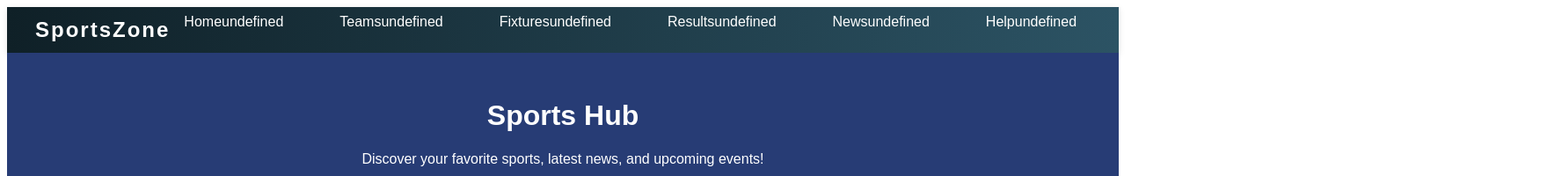
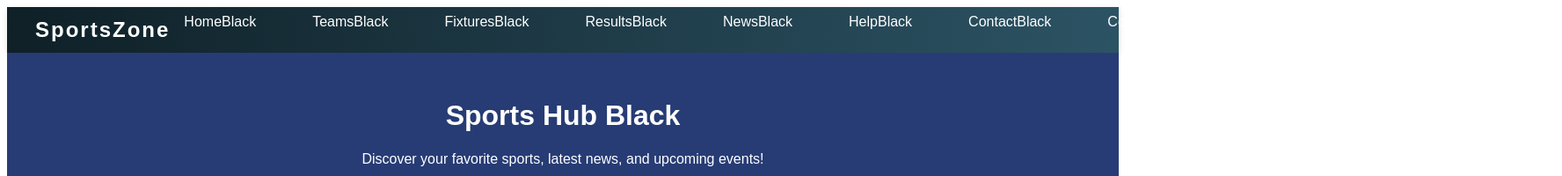
Before and after one commit to MRBASSX/ReactApp2, a React (Vite) app: page / in a window 1280 px wide. Shown: the top 200 px of the page at 88% size, 1776 px wide, since content can reach past the window. Built offline with nearby package versions, Linux system fonts and the light colour scheme.

Commit message:
uupdated

```diff
--- a/src/App.jsx
+++ b/src/App.jsx
@@ -1,10 +1,10 @@
-
+import React, { createContext, useContext, useState } from "react";
 import reactLogo from './assets/react.svg'
 import viteLogo from '/vite.svg'
 import './static/css/App.css'
-import {SendButton1} from './components/SendButton'
+import { SendButton1 } from './components/SendButton'
 import Navbar from './components/Navbar'
-import { BrowserRouter as Router,Routes,Route } from 'react-router-dom'
+import { BrowserRouter as Router, Routes, Route } from 'react-router-dom'
 import Home from './pages/Home'
 import Contact from './pages/Contact'
 import PageNotFound from './pages/PageNotFound'
@@ -15,7 +15,7 @@ import CounterPage from './pages/CounterPage'
 import ContactPage from './pages/ContactPage'
 
 
-
+export const ThemeContext = createContext("light");
 
 function App() {
 
@@ -25,28 +25,30 @@ function App() {
 
   return (
     <>
-      <Navbar/>
 
 
 
+      <ThemeContext.Provider value={"Black"}>
+        <Navbar />
 
-      <Router>
 
-        <Routes>
+        <Router>
 
-          <Route path='/' element={<Home/>} />
-          <Route path='/contact' element={<Contact/>}/>
-          <Route path='*' element={<PageNotFound/>}/>
-          <Route path='/about' element={<About/>} />
-          <Route path='/services' element={<Services/>} />
-          <Route path='/count'  element={<CounterPage/>}/>
-          <Route path='/help'  element={<ContactPage/>}/>
+          <Routes>
 
-        </Routes>
+            <Route path='/' element={<Home />} />
+            <Route path='/contact' element={<Contact />} />
+            <Route path='*' element={<PageNotFound />} />
+            <Route path='/about' element={<About />} />
+            <Route path='/services' element={<Services />} />
+            <Route path='/count' element={<CounterPage />} />
+            <Route path='/help' element={<ContactPage />} />
 
-      </Router>
-      <Footer/>
+          </Routes>
 
+        </Router>
+        <Footer />
+      </ThemeContext.Provider>
     </>
   )
 }
--- a/src/components/Navbar.jsx
+++ b/src/components/Navbar.jsx
@@ -1,6 +1,6 @@
 import React, { useContext, useState } from "react";
 import LoadingAnimation from "../components/LoadingAnimation";
-import ThemeContext from '../pages/Home.jsx'
+import {ThemeContext} from '../App.jsx'
 
 
 
@@ -27,7 +27,7 @@ const navItems = [
 const Navbar = () => {
 
 
-  const theme = useContext(ThemeContext);
+  const test = useContext(ThemeContext);
 
 
 
@@ -78,7 +78,7 @@ const Navbar = () => {
             onMouseOver={e => e.currentTarget.style.background = "#1e3c72"}
             onMouseOut={e => e.currentTarget.style.background = "transparent"}
           >
-            {item.name + theme}
+            {item.name + test}
           </a>
         </li>
       ))}
--- a/src/pages/Home.jsx
+++ b/src/pages/Home.jsx
@@ -1,7 +1,6 @@
-import { createContext, useState } from 'react'
+import { useContext, useState } from 'react'
 import { Box } from "../components/Box";
-import Navbar from '../components/Navbar';
-
+import { ThemeContext } from '../App.jsx';
 
 
 
@@ -32,15 +31,13 @@ const Shirt = [
     },
 ];
 
- export const ThemeContext = createContext("light");
+
 
 export default function Home() {
 
 
 
-
-const [theme,SetTheme] = useState("Dark")
-
+    const theme = useContext(ThemeContext);
 
     const MyF = (ttt) => {
 
@@ -61,15 +58,13 @@ const [theme,SetTheme] = useState("Dark")
 
         <div style={{ fontFamily: "Arial, sans-serif", background: "#f5f6fa", minHeight: "100vh" }}>
             <header style={{ padding: "2rem 0", textAlign: "center", background: "#273c75", color: "#fff" }}>
-                <h1>Sports Hub </h1>
+                <h1>Sports Hub {theme}</h1>
                 <p>Discover your favorite sports, latest news, and upcoming events!</p>
             </header>
 
             <Box MyFunct={MyF} bottom={"test2"} />
 
-            <ThemeContext.Provider value={theme}>
-                <Navbar theme={theme} />
-            </ThemeContext.Provider>
+
 
 
         </div>
```
